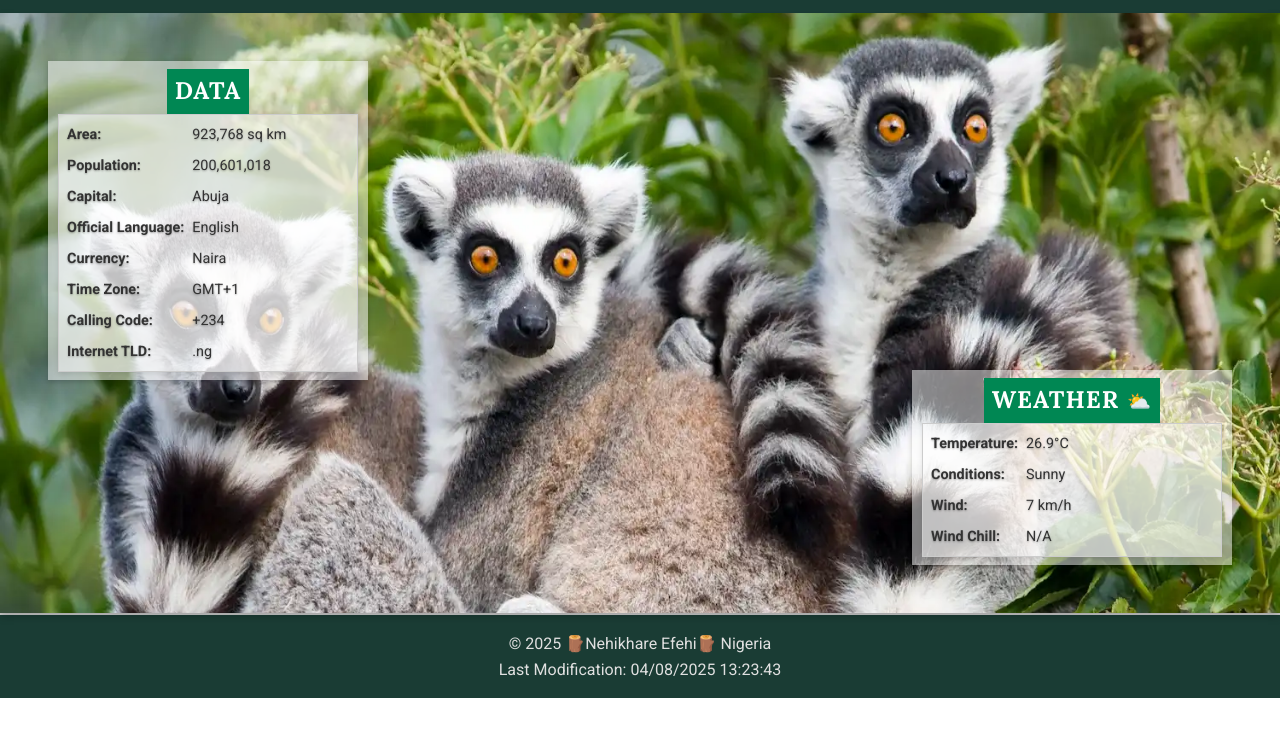
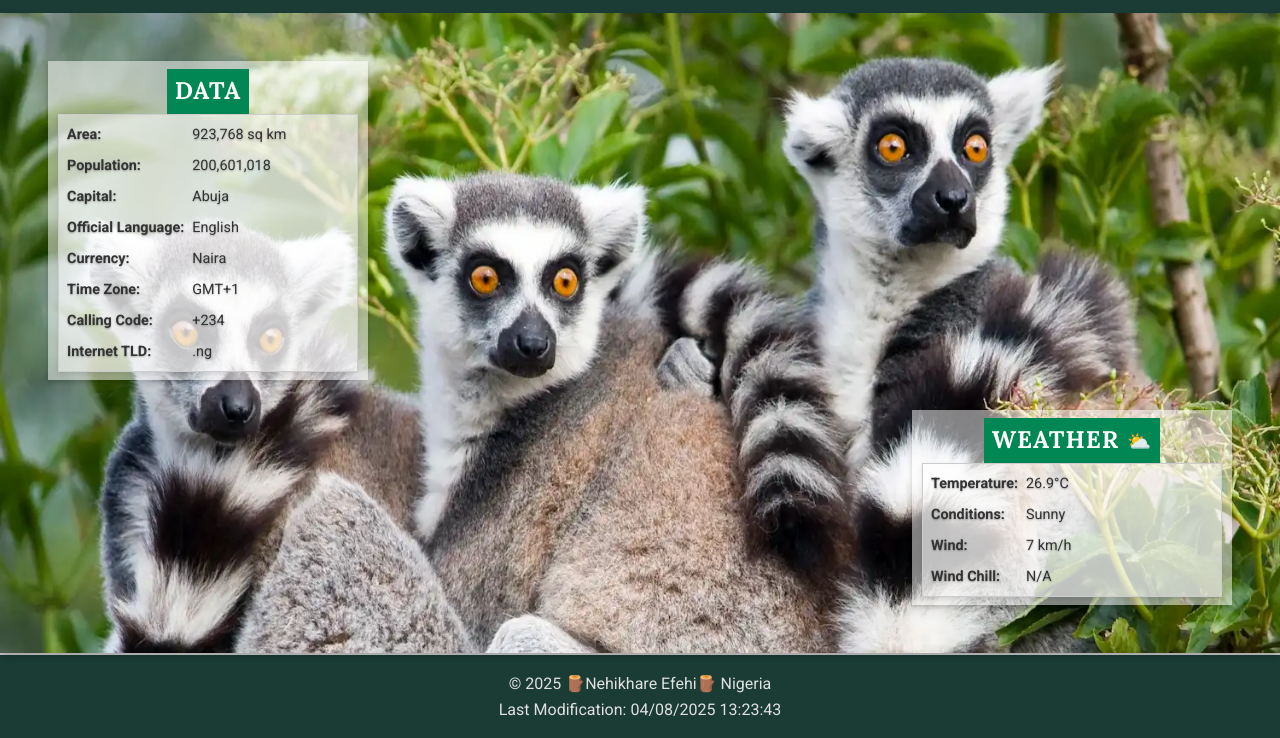
Before and after one commit to Nehiz/wdd131, a plain HTML site: page place.html in a window 1280 px wide. Shown: the part 70-808 px from the top of the page. Drawn offline with Linux system fonts and the light colour scheme.

Commit message:
Place page updated

```diff
--- a/styles/global.css
+++ b/styles/global.css
@@ -21,6 +21,7 @@ body {
     line-height: 1.6;
     color: var(--text-color);
     background-color: var(--background-color);
+    height: auto;
 }
 
 /* Shared Elements */
--- a/styles/place.css
+++ b/styles/place.css
@@ -92,7 +92,7 @@ dt {
 
     .hero img {
         width: 100%;
-        height: 600px; /* Fixed height for desktop view to allow overlay */
+        height: auto; /* Fixed height for desktop view to allow overlay */
         object-fit: cover; /* Image covers the area */
     }
 
```
